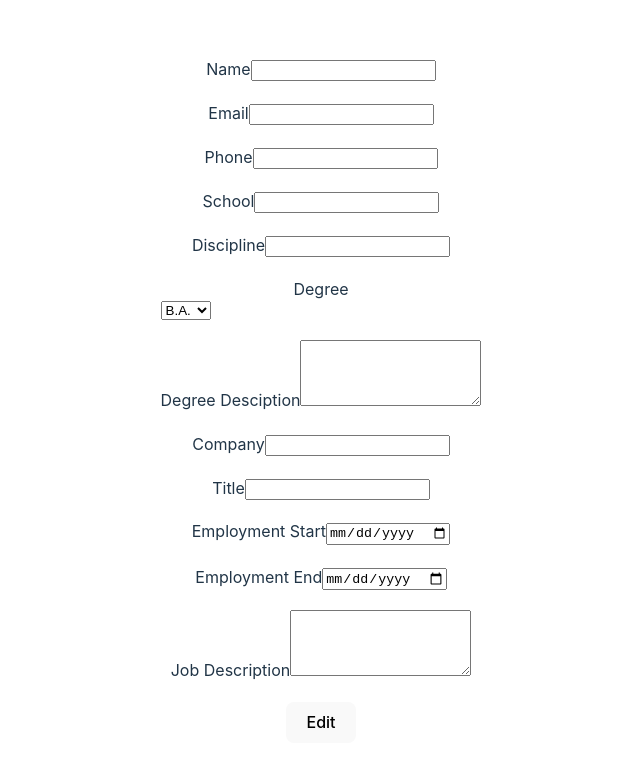
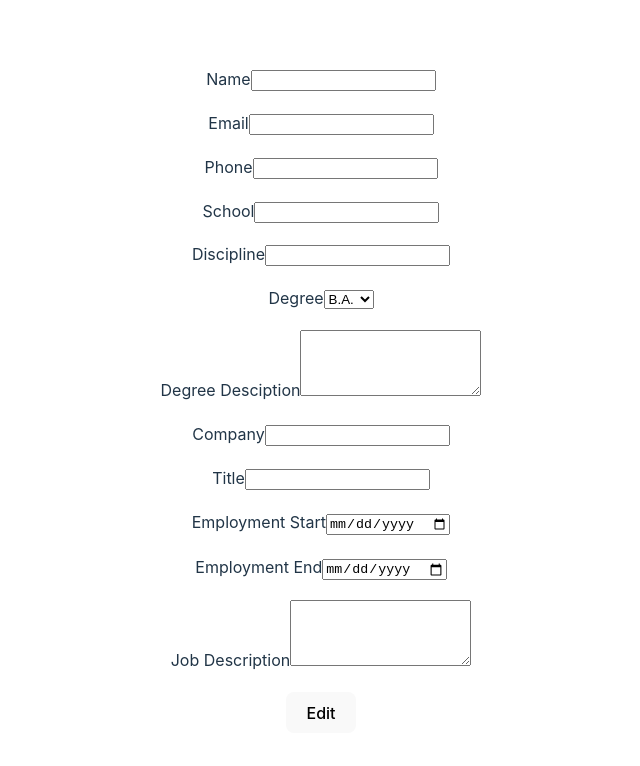
Before and after one commit to Runner-Dad84/resumetemplate, a React (Vite) app: page / in a window 1280 px wide. Shown: the top 766 px of the page, without its empty margins (319-959 px from the left). Built offline with nearby package versions, Linux system fonts and the light colour scheme.

Commit message:
move className to parent element label

```diff
--- a/src/SelectComponent.jsx
+++ b/src/SelectComponent.jsx
@@ -2,15 +2,13 @@ import React from 'react';
 import PropTypes from 'prop-types';
 
 const SelectComponent = ({ label, name, type, value, onChange, className, options }) => (
-    <div>
-        <label htmlFor='name'>{label} </label>
+        <label className={className}>{label}
           <select
             id={name}
             name={name}
             type={type}
             value={value}
             onChange={onChange}
-            className={className}
           >
              {options.map((option, index) => (
                 <option key={index} value={option.value}>
@@ -18,7 +16,7 @@ const SelectComponent = ({ label, name, type, value, onChange, className, option
                 </option>
              ))}
           </select>
-    </div>
+         </label>
  )
 
  SelectComponent.propTypes = {
```
